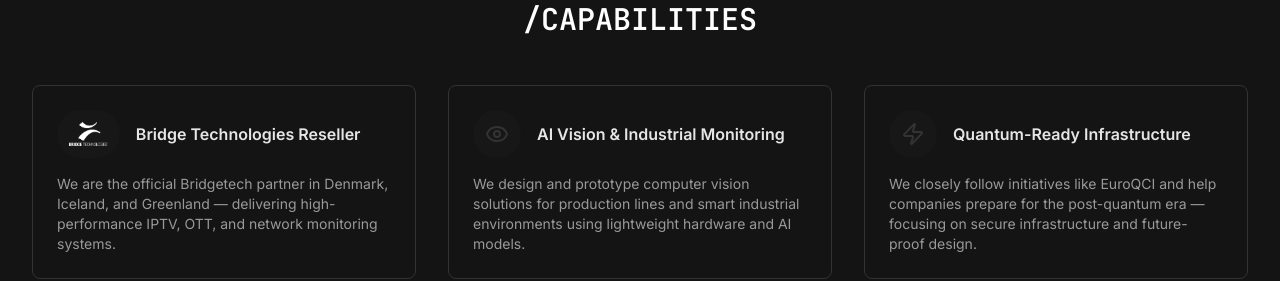
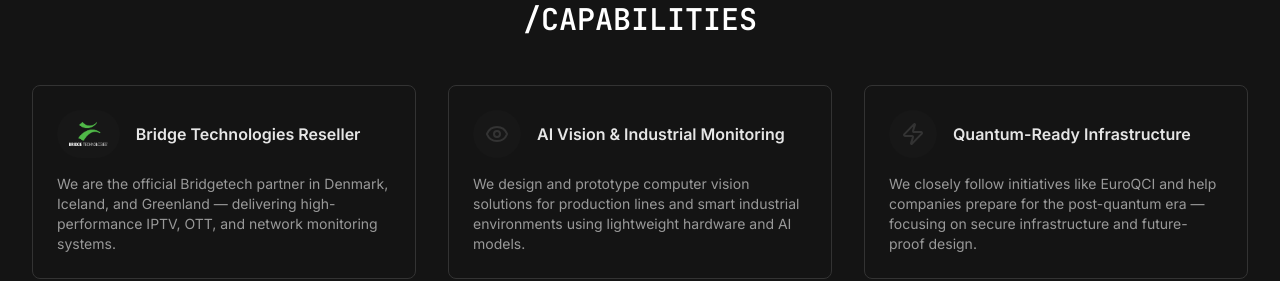
Before and after one commit to BilleMadsen/technology-company-landing-page-042, a React (Vite) app: page / in a window 1280 px wide. Shown: the part 780-1061 px from the top of the page. Built offline with nearby package versions, Linux system fonts and the light colour scheme.

Commit message:
Update Bridge Technologies logo
Updated the Bridge Technologies reseller section with the BridgeTech_Negative_Vertical.png logo.

```diff
--- a/src/pages/Index.tsx
+++ b/src/pages/Index.tsx
@@ -41,7 +41,7 @@ const Index = () => {
               <div className="flex items-center space-x-4">
                 <div className="rounded-full bg-primary/10 p-3">
                   <img
-                    src="/lovable-uploads/a682b11c-c968-45d8-b778-72bc5a8ae708.png"
+                    src="/lovable-uploads/46d9e68b-21fb-42d6-a7df-8f92c9b31bdb.png"
                     alt="Bridge Technologies"
                     className="h-6 w-auto"
                   />
```
Also changed, not shown: public/lovable-uploads/46d9e68b-21fb-42d6-a7df-8f92c9b31bdb.png (added).
